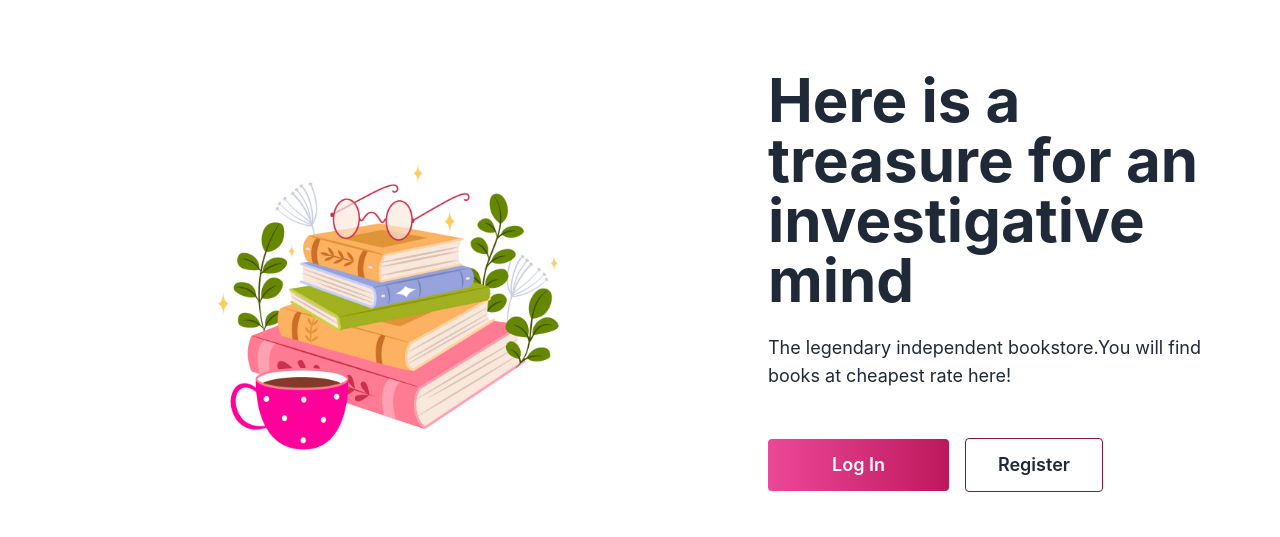
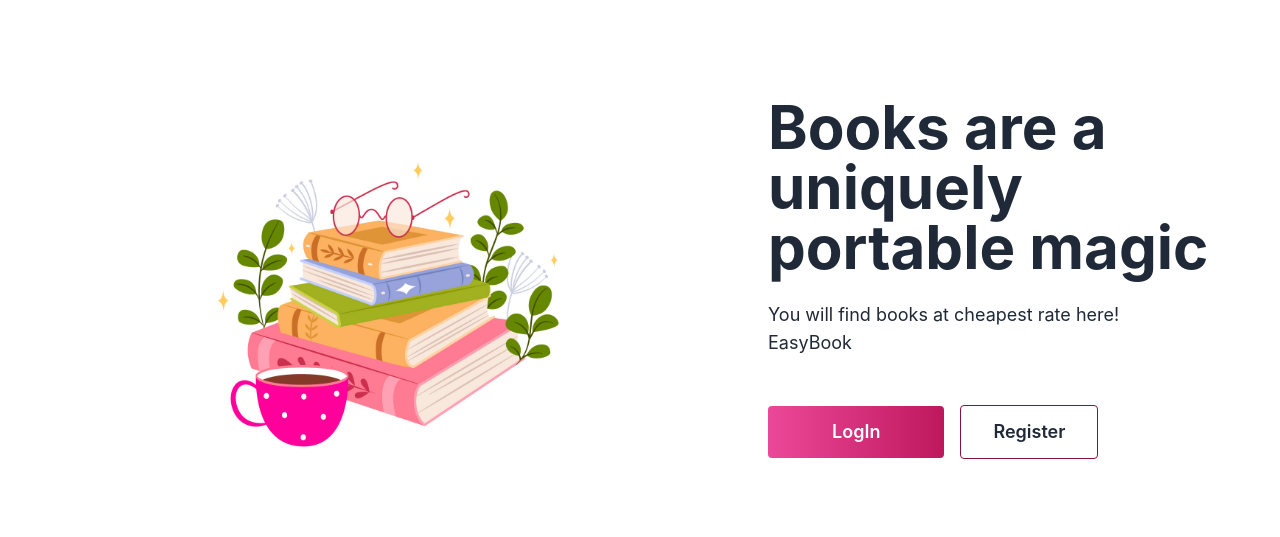
Before and after one commit to TalhaT298/Easy-Book, a React (Create React App) app: page / in a window 1280 px wide. Shown: the part 170-707 px from the top of the page. Built offline with nearby package versions, Linux system fonts and the light colour scheme; no server answers.

Commit message:
book update

```diff
--- a/src/Pages/Hero/Hero.js
+++ b/src/Pages/Hero/Hero.js
@@ -12,15 +12,15 @@ const Hero = () => {
 			<img src={book} alt="" className="object-contain h-72 sm:h-80 lg:h-96 xl:h-112 2xl:h-128" />
 		</div>
 		<div className="flex flex-col justify-center p-6 text-center rounded-sm lg:max-w-md xl:max-w-lg lg:text-left">
-			<h1 className="text-5xl font-bold leading-none sm:text-6xl">Here is a
-				<span className="dark:text-violet-400"> treasure for an </span>investigative mind
+			<h1 className="text-5xl font-bold leading-none sm:text-6xl">Books are a uniquely portable magic
 			</h1>
-			<p className="mt-6 mb-8 text-lg sm:mb-12"> The legendary independent bookstore.
+			<p className="mt-6 mb-8 text-lg sm:mb-12">
 				<br className="hidden md:inline lg:hidden"/>
                 You will find books at cheapest rate here!
+				<br />EasyBook
 			</p>
 			<div className="flex flex-col space-y-4 sm:items-center sm:justify-center sm:flex-row sm:space-y-0 sm:space-x-4 lg:justify-start">
-				<PrimaryButton classes='px-8 py-3 font-semibold rounded'><Link to='/login' rel="noopener noreferrer"  className="px-8 py-3 text-lg font-semibold rounded dark:bg-violet-400 dark:text-gray-900">Log In</Link></PrimaryButton>
+				<PrimaryButton classes='px-8 py-3 font-semibold rounded'><Link to='/login' rel="noopener noreferrer"  className="px-8 py-3 text-lg font-semibold rounded dark:bg-violet-50 dark:text-gray-900">LogIn</Link></PrimaryButton>
 
 
 				<Link to='/signup' rel="noopener noreferrer"  className="px-8 py-3 text-lg font-semibold border rounded border-rose-900">Register</Link>
```
